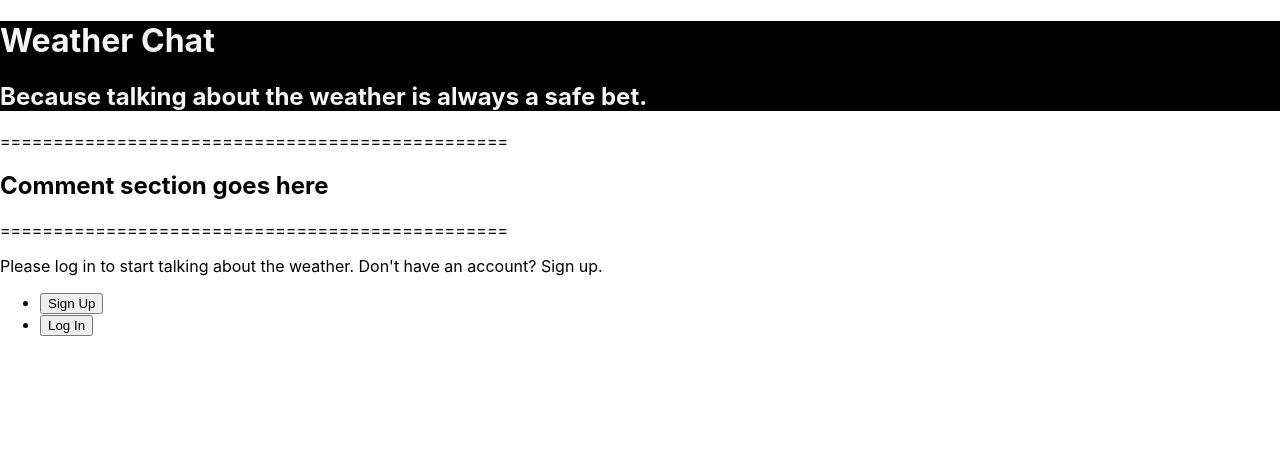
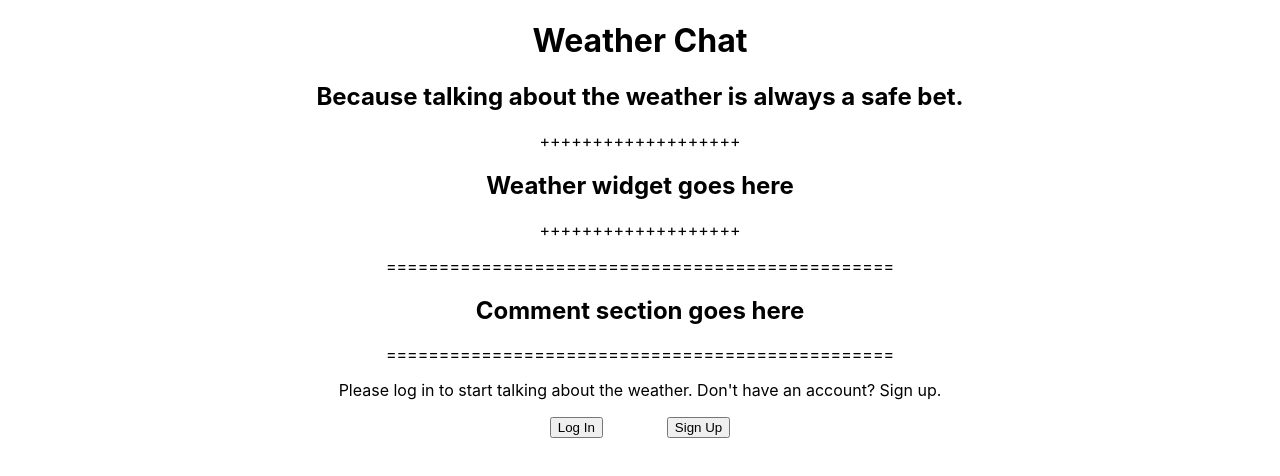
Before and after one commit to NaufalGhifari/WeatherChat, a React (Create React App) app in the folder client/: page / in a window 1280 px wide. Shown: the top 476 px of the page. Built offline with nearby package versions, Linux system fonts and the light colour scheme.

Commit message:
everything is centered

```diff
--- /dev/null
+++ b/client/src/App.js
@@ -0,0 +1,24 @@
+import React from 'react';
+import ReactDOM from 'react-dom/client';
+import './App.css';
+
+/* import components */
+import HomeTitle from './components/HomeTitle';
+import LoginSignUp from './components/LoginSignUp';
+import Comments from './components/Comments';
+import WeatherWidget from './components/WeatherWidget';
+
+function App() {
+    return(
+            <React.StrictMode>
+
+                <HomeTitle/>
+                <WeatherWidget/>
+                <Comments/>
+                <LoginSignUp/>
+
+            </React.StrictMode>
+        );
+}
+
+export default App;
--- a/client/src/components/Comments.jsx
+++ b/client/src/components/Comments.jsx
@@ -2,7 +2,7 @@ import React from 'react';
 
 function Comments() {
     return(
-        <div>
+        <div className='comments-div text-centered'>
             <p>================================================</p>
             <h2>Comment section goes here</h2>
             <p>================================================</p>
--- a/client/src/components/HomeTitle.jsx
+++ b/client/src/components/HomeTitle.jsx
@@ -3,7 +3,7 @@ import React from 'react';
 function HomeTitle() {
   return(
     <div>
-        <div className='home-title'>
+        <div className='HomeTitle-div text-centered'>
           <h1>Weather Chat</h1>
           <h2>Because talking about the weather is always a safe bet.</h2>
         </div>
--- a/client/src/components/LoginSignUp.jsx
+++ b/client/src/components/LoginSignUp.jsx
@@ -2,11 +2,11 @@ import React from 'react';
 
 function LoginSignUp(){
     return(
-        <div>
+        <div className=' text-centered'>
             <p>Please log in to start talking about the weather. Don't have an account? Sign up.</p>
-            <ul>
+            <ul className='sign-log-in-buttons-list  text-centered'>
+                <li><button>Log In</button></li>
                 <li><button>Sign Up</button></li>
-                <li><button>Log In</button></li>
             </ul>
 
         </div>
--- /dev/null
+++ b/client/src/components/WeatherWidget.jsx
@@ -0,0 +1,13 @@
+import React from 'react';
+
+function WeatherWidget() {
+    return (
+        <div className=' text-centered'>
+            <p>+++++++++++++++++++</p>
+            <h2>Weather widget goes here</h2>
+            <p>+++++++++++++++++++</p>
+        </div>
+    )
+};
+
+export default WeatherWidget
--- a/client/src/index.css
+++ b/client/src/index.css
@@ -12,7 +12,17 @@ code {
     monospace;
 }
 
-.home-title{
-  background-color: black;
-  color: whitesmoke;
+.sign-log-in-buttons-list {
+  display: flex;
+  list-style: none;
+  justify-content: center;
+  padding: 0;
 }
+
+.sign-log-in-buttons-list li{
+  margin: 0em 2em 0em 2em
+}
+
+.text-centered{
+  text-align: center;
+}
--- a/client/src/index.js
+++ b/client/src/index.js
@@ -3,23 +3,13 @@ import ReactDOM from 'react-dom/client';
 import './index.css';
 
 /* import components */
-import HomeTitle from './components/HomeTitle';
-import LoginSignUp from './components/LoginSignUp';
-import Comments from './components/Comments';
-
+import App from './App'
 
 const root = ReactDOM.createRoot(document.getElementById('root'));
 root.render(
   <React.StrictMode>
 
-
-    <HomeTitle />
-    <Comments/>
-    <LoginSignUp/>
+    <App/>
 
   </React.StrictMode>
 );
-
-// If you want to start measuring performance in your app, pass a function
-// to log results (for example: reportWebVitals(console.log))
-// or send to an analytics endpoint. Learn more: https://bit.ly/CRA-vitals
```
Also changed, not shown: client/src/App.css (added), 1 other file (tests, documents, lock files or other folders).
